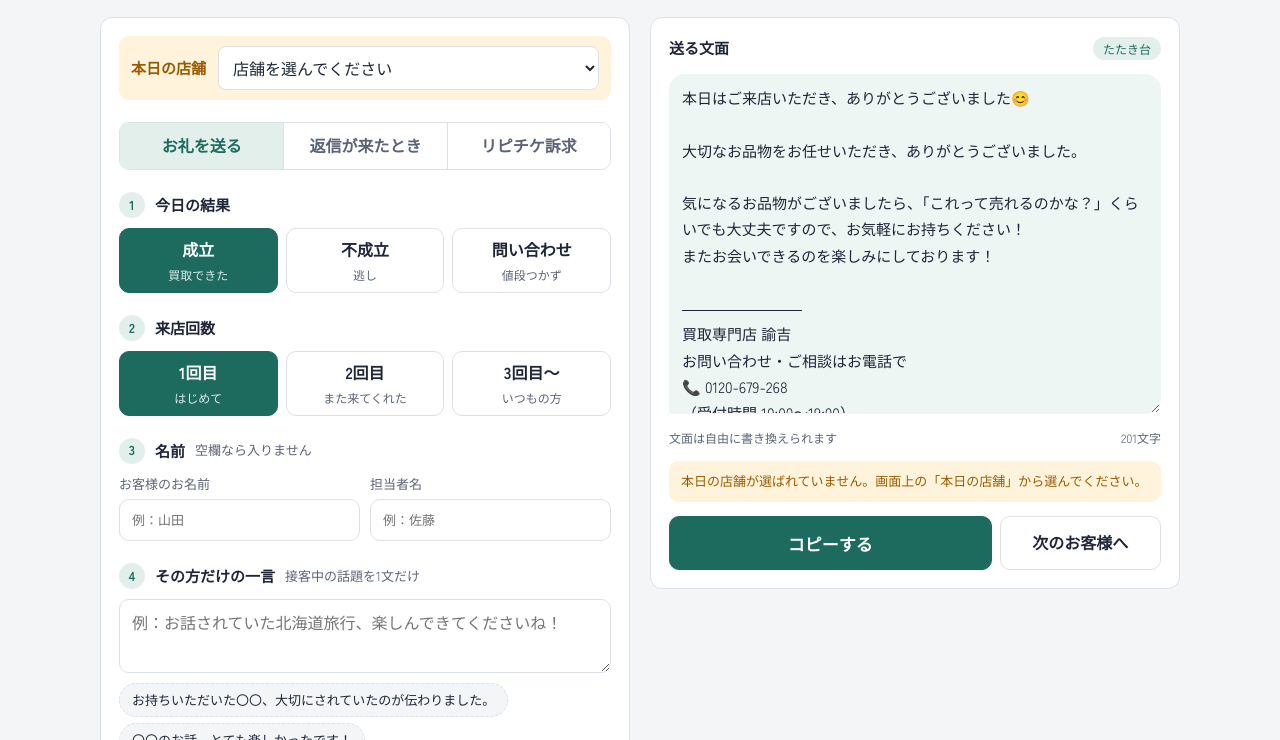
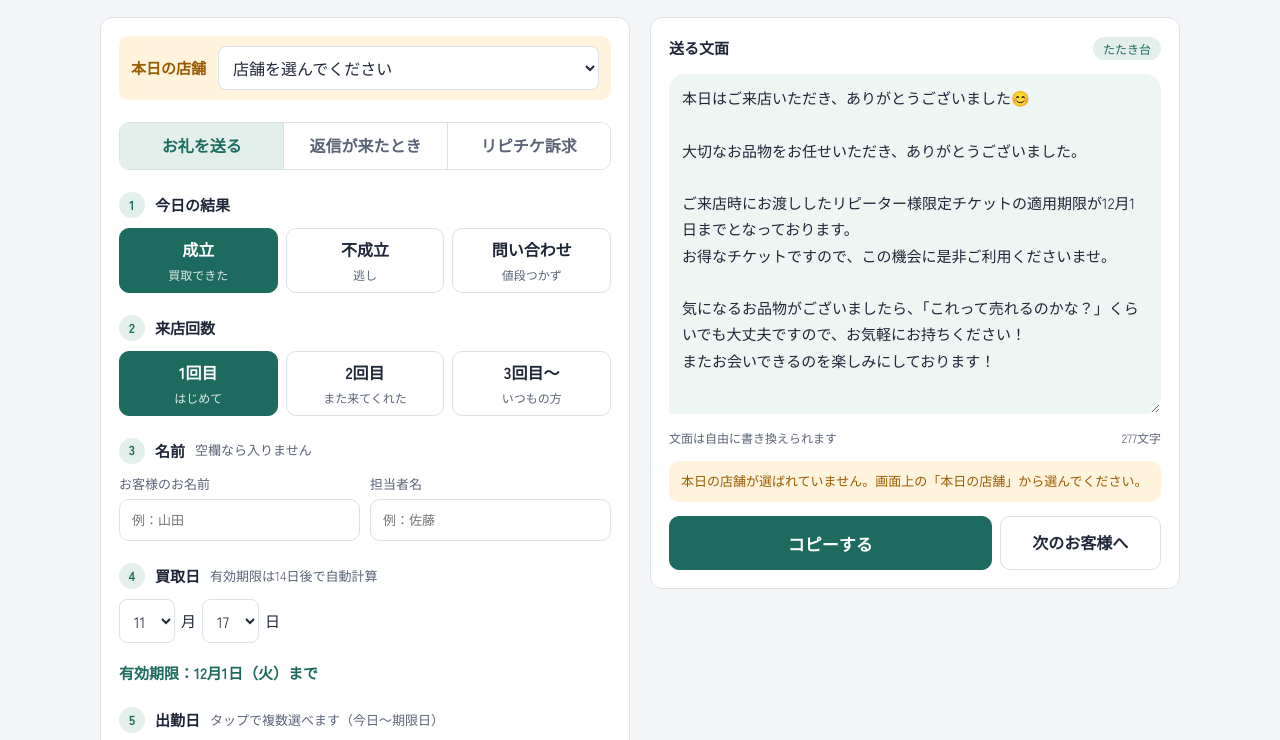
Before and after one commit to satoshifujimoto-gif/thanks-line-nagasaki, a plain HTML site: page index.html in a window 1280 px wide. Shown: the part 58-798 px from the top of the page. Drawn offline with Linux system fonts and the light colour scheme.

Commit message:
お礼を送る（成立・問い合わせ）にチケット案内を追加
買取日・出勤日の項目を一言の上に表示し、有効期限と出勤日の案内を
文面に入れる（不成立は入れない）。出勤日の文は「お待ちしております！」
の前で改行。マニュアル・READMEも更新。

Co-Authored-By: Claude Opus 5.5 <noreply@anthropic.com>

```diff
--- a/index.html
+++ b/index.html
@@ -331,8 +331,8 @@
         </div>
       </div>
 
-      <div class="step ticket-only" hidden>
-        <div class="step-head"><span class="step-no">2</span>買取日 <small>有効期限は14日後で自動計算</small></div>
+      <div class="step ticket-info" hidden>
+        <div class="step-head"><span class="step-no" id="buy-step-no">2</span>買取日 <small>有効期限は14日後で自動計算</small></div>
         <div class="date-row">
           <select id="buy-month" aria-label="買取日の月"></select>月
           <select id="buy-day" aria-label="買取日の日"></select>日
@@ -340,8 +340,8 @@
         <p class="expiry" id="expiry"></p>
       </div>
 
-      <div class="step ticket-only" hidden>
-        <div class="step-head"><span class="step-no">3</span>出勤日 <small>タップで複数選べます（今日〜期限日）</small></div>
+      <div class="step ticket-info" hidden>
+        <div class="step-head"><span class="step-no" id="work-step-no">3</span>出勤日 <small>タップで複数選べます（今日〜期限日）</small></div>
         <div class="cal" id="cal" role="group" aria-label="出勤日"></div>
         <p class="cal-note" id="cal-note"></p>
       </div>
@@ -451,11 +451,13 @@
   };
   // リピチケ訴求：{expiry} は有効期限（買取日の14日後）に置き換わります。一言は opening と ticket の間に入ります
   var TICKET_DAYS = 14;
+  // 「お礼を送る」でもチケット案内を入れる結果（不成立は入れない）
+  var TICKET_RESULTS = ["seiritsu", "toiawase"];
   var TICKET = {
     opening: "先日はご来店いただき誠にありがとうございました。\n\nまた大切なお品物をお任せいただき、ありがとうございました。",
     ticket: "ご来店時にお渡ししたリピーター様限定チケットの適用期限が{expiry}までとなっております。\nお得なチケットですので、この機会に是非ご利用くださいませ。",
     // 出勤日を選んだときだけ ticket の後に1行空けて入ります。{days} は「11月11日（水）・11月13日（金）」の形
-    work: "私の出勤日は{days}です。お待ちしております！",
+    work: "私の出勤日は{days}です。\nお待ちしております！",
     closing: "他にも気になるお品物がございましたら、「これって売れるのかな？」くらいでも大丈夫ですので、お気軽にお持ちください！\nまたお会いできるのを楽しみにしております！"
   };
   var CHIPS_COMMON = [
@@ -618,14 +620,10 @@
     var name = customer.value.trim();
     if (name) parts.push(name.replace(/(様|さん)$/, "") + "様");
     if (state.mode === "ticket") {
-      var ex = expiryDate();
       parts.push(TICKET.opening);
       var th = hitokoto.value.trim();
       if (th) parts.push(th);
-      var tk = TICKET.ticket.replace("{expiry}", ex ? (ex.getMonth() + 1) + "月" + ex.getDate() + "日" : "〇月〇日");
-      var days = selectedWorkDays();
-      if (days.length) tk += "\n\n" + TICKET.work.replace("{days}", days.map(fmtDate).join("・"));
-      parts.push(tk);
+      parts.push(ticketBlock());
       parts.push(TICKET.closing);
       parts.push(signature());
       return parts.join("\n\n");
@@ -640,18 +638,36 @@
     parts.push(RESULT[state.result]);
     var h = hitokoto.value.trim();
     if (h) parts.push(h);
+    if (showTicketInfo()) parts.push(ticketBlock());
     parts.push(CLOSING[state.visit]);
     parts.push(signature());
     return parts.join("\n\n");
   }
 
+  // チケット案内（有効期限＋出勤日）。リピチケ訴求と、お礼を送る（成立・問い合わせ）で使う
+  function showTicketInfo() {
+    return state.mode === "ticket" || (state.mode === "thanks" && TICKET_RESULTS.indexOf(state.result) >= 0);
+  }
+  function ticketBlock() {
+    var ex = expiryDate();
+    var tk = TICKET.ticket.replace("{expiry}", ex ? (ex.getMonth() + 1) + "月" + ex.getDate() + "日" : "〇月〇日");
+    var days = selectedWorkDays();
+    if (days.length) tk += "\n\n" + TICKET.work.replace("{days}", days.map(fmtDate).join("・"));
+    return tk;
+  }
+
   function applyMode() {
     var isReply = state.mode === "reply";
+    var info = showTicketInfo();
     document.querySelectorAll(".thanks-only").forEach(function (el) { el.hidden = state.mode !== "thanks"; });
     document.querySelectorAll(".reply-only").forEach(function (el) { el.hidden = !isReply; });
-    document.querySelectorAll(".ticket-only").forEach(function (el) { el.hidden = state.mode !== "ticket"; });
+    document.querySelectorAll(".ticket-info").forEach(function (el) { el.hidden = !info; });
     document.querySelectorAll(".thanks-ticket").forEach(function (el) { el.hidden = isReply; });
-    $("hitokoto-step-no").textContent = "4";
+    // 番号：リピチケ訴求は 2買取日 3出勤日 4一言、お礼は 4買取日 5出勤日 6一言（不成立は 4一言）
+    var base = state.mode === "ticket" ? 2 : 4;
+    $("buy-step-no").textContent = String(base);
+    $("work-step-no").textContent = String(base + 1);
+    $("hitokoto-step-no").textContent = String(info ? base + 2 : 4);
     $("name-step-no").textContent = { thanks: "3", reply: "2", ticket: "1" }[state.mode];
     // 「相談・質問」は必ず署名付きなので、チェック欄は「お礼・あいさつ」のときだけ出す
     $("reply-sig-row").hidden = state.reply !== "thanks";
@@ -680,7 +696,7 @@
     $("count").textContent = msg.value.length + "文字";
     $("placeholder-warn").hidden = msg.value.indexOf("〇〇") < 0;
     $("store-warn").hidden = !!store.value;
-    var ex = expiryDate(), badDate = state.mode === "ticket" && !ex;
+    var ex = expiryDate(), badDate = showTicketInfo() && !ex;
     $("date-warn").hidden = !badDate;
     $("expiry").textContent = ex ? "有効期限：" + fmtDate(ex) + "まで" : "有効期限：計算できません（日付を確認）";
     $("expiry").classList.toggle("bad", !ex);
@@ -714,7 +730,7 @@
         state[key] = btn.dataset.value;
         buttons.forEach(function (b) { b.setAttribute("aria-pressed", String(b === btn)); });
         if (key === "result" || key === "mode") renderChips();
-        if (key === "mode" || key === "reply") applyMode();
+        if (key === "mode" || key === "reply" || key === "result") applyMode();
         update();
       });
     });
@@ -760,7 +776,7 @@
       toast("本日の店舗を選んでからコピーしてください");
       return;
     }
-    if (state.mode === "ticket" && !expiryDate()) {
+    if (showTicketInfo() && !expiryDate()) {
       buyDay.focus();
       toast("買取日を正しい日付に直してからコピーしてください");
       return;
```
Also changed, not shown: 3 other files.
